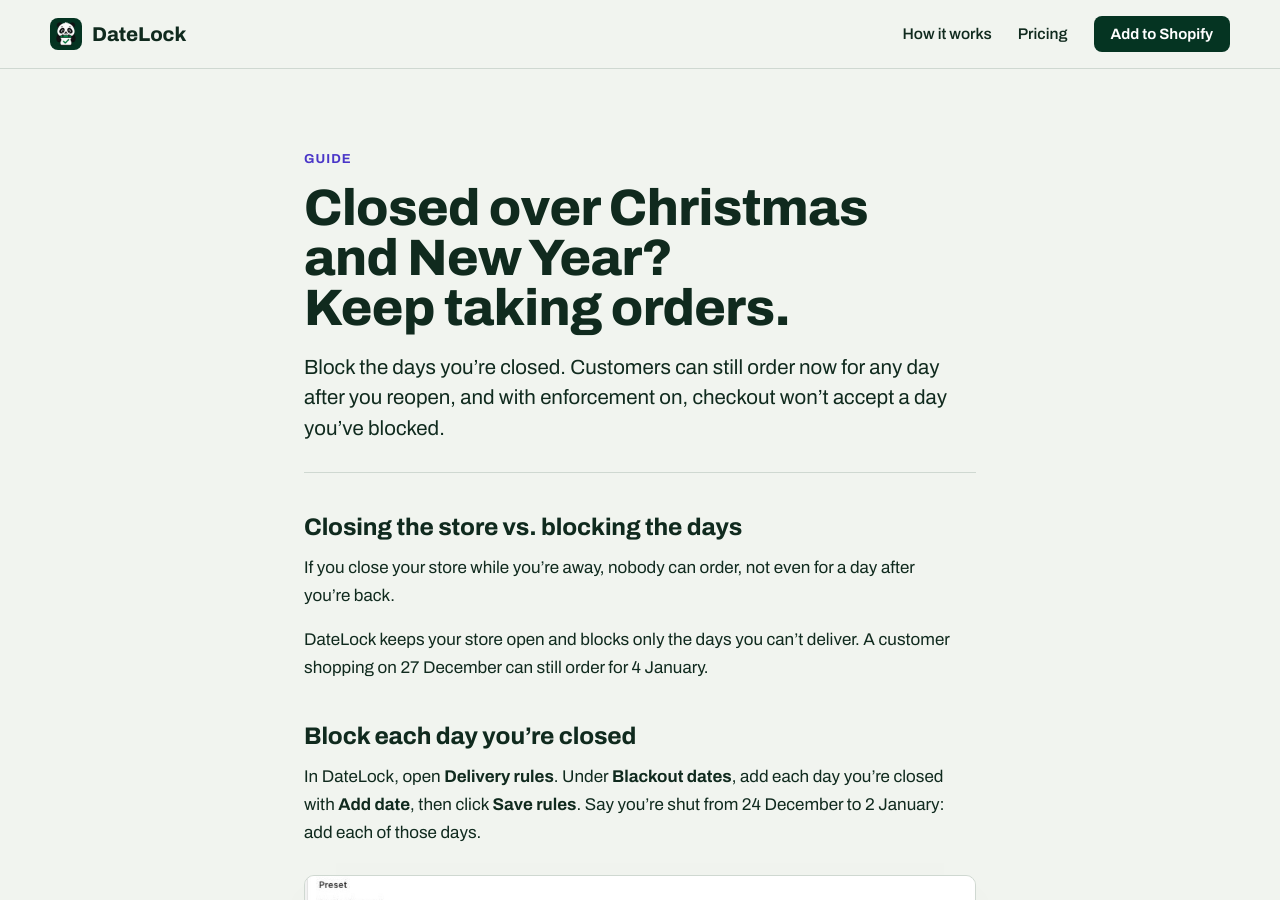
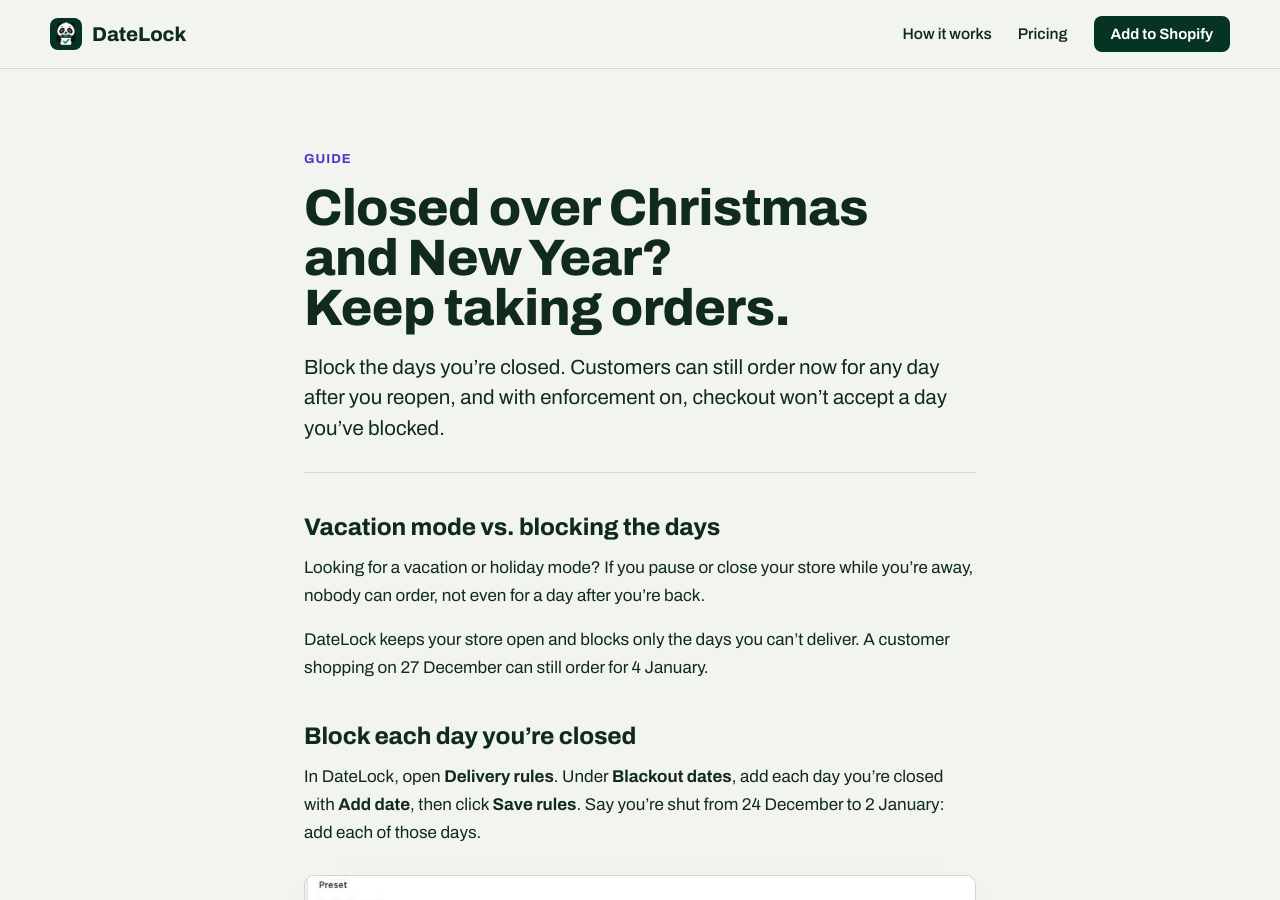
Before and after one commit to aurobindoGupta/datelock-site, a Jekyll site: the page built from holiday-closures.md, in a window 1280 px wide and 900 px high. Built offline with Jekyll 4.4.1, drawn with Linux system fonts in a browser that asks for light colours; some of the changed text lies outside the part shown.

Commit message:
site: holiday guide names vacation mode and the Free-plan pause
- Searchers type "shopify vacation mode / holiday mode / pause
  orders"; the page never used those words. First section is now
  "Vacation mode vs. blocking the days", and the description leads
  with "Shopify vacation mode". No claim about what vacation-mode
  apps do.
- Free plan: past 50 dated orders, 24 h after the email, the gate
  turns the checkout rule off and the picker goes pass-through
  (gate.server.ts:1-7, :242-246). December is when a busy Free store
  hits that, so the page now says the calendar and checkout check
  pause too (wording reused from the pricing notes).

Verified: production build; description 152 chars; headless Chrome
320/390/768/1440 no overflow, one h1, no console errors.

Co-Authored-By: Claude Opus 5.5 <noreply@anthropic.com>

```diff
--- a/holiday-closures.md
+++ b/holiday-closures.md
@@ -2,14 +2,14 @@
 layout: guide
 title: Shopify Holiday Closures and Blackout Dates
 heading: Closed over Christmas and New Year? Keep taking orders.
-description: Close for the holidays without closing your Shopify store. Block the days you're shut, and customers can still order for any day after you reopen.
+description: A different take on Shopify vacation mode. Block the days you're closed over Christmas and New Year, and customers can still order for after you reopen.
 lead: Block the days you're closed. Customers can still order now for any day after you reopen, and with enforcement on, checkout won't accept a day you've blocked.
 last_modified_at: 2026-11-19
 ---
 
-## Closing the store vs. blocking the days
+## Vacation mode vs. blocking the days
 
-If you close your store while you're away, nobody can order, not even for a day after you're back.
+Looking for a vacation or holiday mode? If you pause or close your store while you're away, nobody can order, not even for a day after you're back.
 
 DateLock keeps your store open and blocks only the days you can't deliver. A customer shopping on 27 December can still order for 4 January.
 
@@ -48,3 +48,5 @@ Days that have passed move to their own list on the Delivery rules page. Click *
 ## What it doesn't cover
 
 Shopify doesn't run checkout rules on Point of Sale sales, subscription renewals or orders created by other apps, so DateLock can't stop those for a day you're closed.
+
+On the Free plan, all of this covers 50 dated orders a month. Go over and we email you. 24 hours later, date collection pauses until the next month or until you upgrade, so the calendar and the checkout check stop too. Checkout keeps working the whole time.
```
